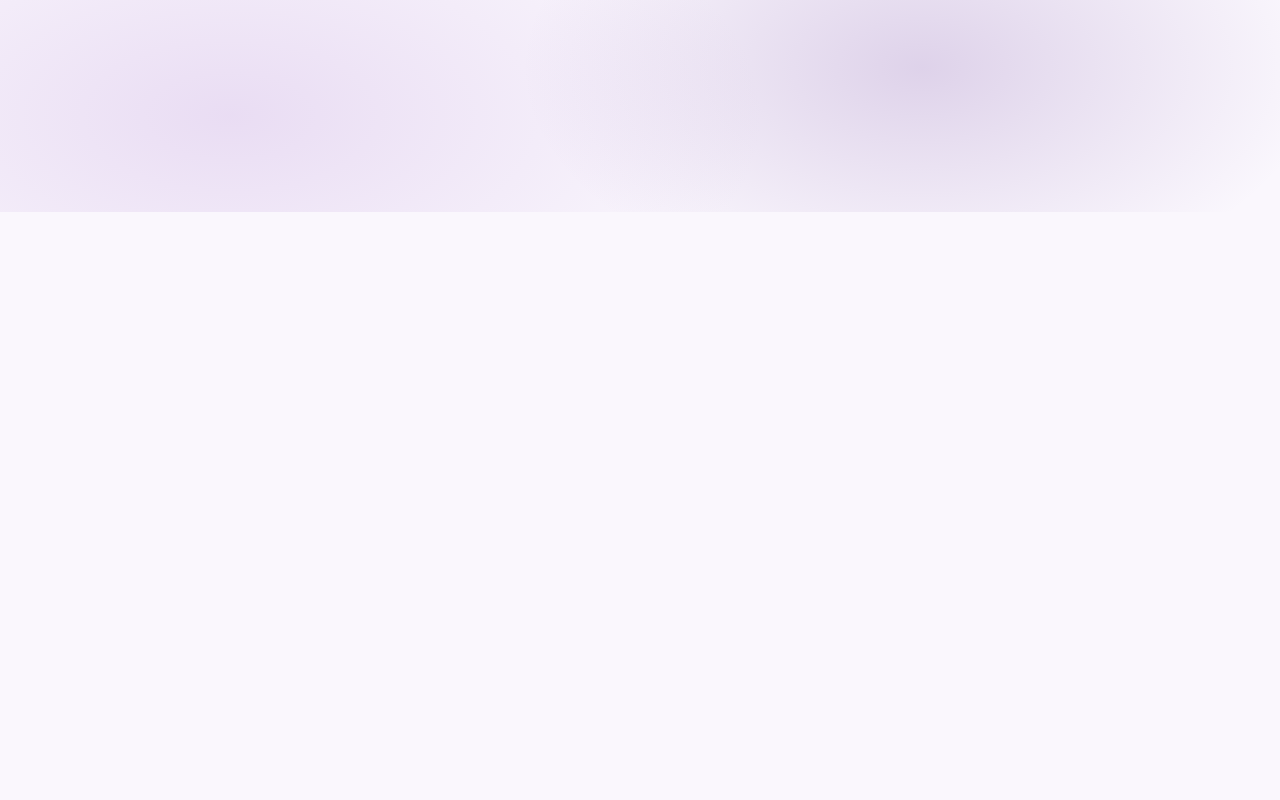
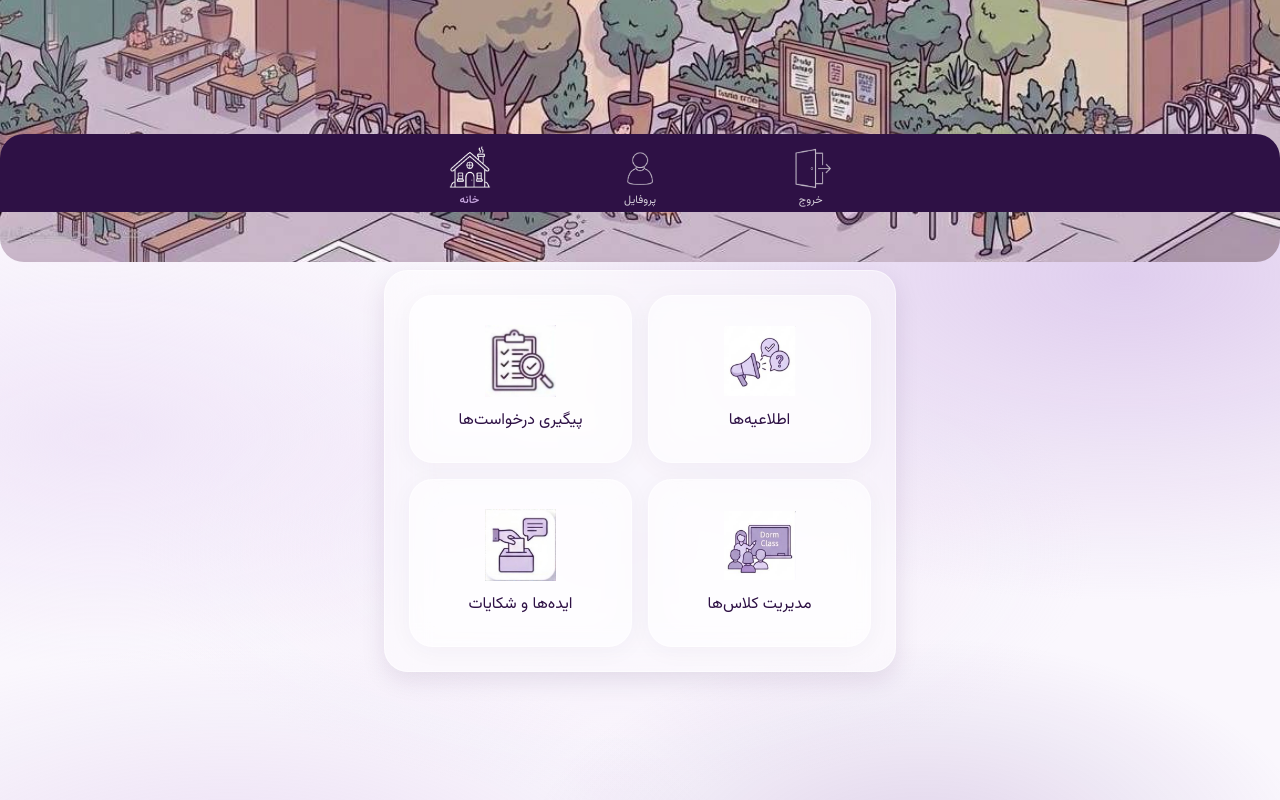
Before and after one commit to osvehHasanpour/dormitory-management, a React (Vite) app in the folder frontend/: page /supervisor/dashboard in a window 1280 px wide. Shown: the part 588-1388 px from the top of the page. Before the commit the page ends 800 px from the top, so only its background shows below. Built offline with nearby package versions, Linux system fonts and the light colour scheme; no server answers.

Commit message:
adding admin Dashboard

```diff
--- a/frontend/src/App.tsx
+++ b/frontend/src/App.tsx
@@ -14,6 +14,7 @@ import { NewComplaintPage } from './pages/student/NewComplaintPage'
 import { IdeasComplaintsMenuPage } from './pages/student/IdeasComplaintsMenuPage'
 import { ViewIdeasPage } from './pages/student/ViewIdeasPage'
 import { AnnouncementsPage } from './pages/student/AnnouncementsPage'
+import { SupervisorDashboardPage } from './pages/supervisor/SupervisorDashboardPage'
 
 function PagePlaceholder({ title }: { title: string }) {
   return (
@@ -40,9 +41,22 @@ function App() {
       <Route path="/complaints" element={<NewComplaintPage />} />
       <Route path="/my-requests" element={<MyRequestsPage />} />
       <Route path="/profile" element={<ProfilePage />} />
+      <Route path="/supervisor/dashboard" element={<SupervisorDashboardPage />} />
       <Route
-        path="/supervisor/dashboard"
-        element={<PagePlaceholder title="داشبورد سرپرست" />}
+        path="/supervisor/announcements"
+        element={<PagePlaceholder title="اطلاعیه‌های خوابگاه" />}
+      />
+      <Route
+        path="/supervisor/requests"
+        element={<PagePlaceholder title="پیگیری درخواست‌ها" />}
+      />
+      <Route
+        path="/supervisor/classes"
+        element={<PagePlaceholder title="مدیریت کلاس‌ها" />}
+      />
+      <Route
+        path="/supervisor/ideas-complaints"
+        element={<PagePlaceholder title="ایده‌ها و شکایات" />}
       />
       <Route path="/admin/dashboard" element={<PagePlaceholder title="داشبورد مدیر" />} />
       <Route path="/" element={<Navigate to="/login" replace />} />
--- a/frontend/src/components/dashboard/FeatureCard.tsx
+++ b/frontend/src/components/dashboard/FeatureCard.tsx
@@ -4,16 +4,31 @@ interface FeatureCardProps {
   label: string
   image: string
   route: string
+  size?: 'default' | 'large'
 }
 
-export function FeatureCard({ label, image, route }: FeatureCardProps) {
+export function FeatureCard({ label, image, route, size = 'default' }: FeatureCardProps) {
+  const isLarge = size === 'large'
+
   return (
     <Link
       to={route}
-      className="flex min-h-[120px] flex-col items-center justify-center gap-2 glass-card p-4 transition-colors active:bg-white/55 sm:min-h-[140px]"
+      className={`flex flex-col items-center justify-center gap-3 glass-card p-4 transition-colors active:bg-white/55 ${
+        isLarge
+          ? 'min-h-[148px] rounded-lg sm:min-h-[168px]'
+          : 'min-h-[120px] sm:min-h-[140px]'
+      }`}
     >
-      <img src={image} alt="" className="h-14 w-14 object-contain sm:h-16 sm:w-16" />
-      <span className="text-center text-body-sm-strong text-ink">{label}</span>
+      <img
+        src={image}
+        alt=""
+        className={`object-contain ${isLarge ? 'h-16 w-16 sm:h-[72px] sm:w-[72px]' : 'h-14 w-14 sm:h-16 sm:w-16'}`}
+      />
+      <span
+        className={`text-center text-ink ${isLarge ? 'text-body-strong' : 'text-body-sm-strong'}`}
+      >
+        {label}
+      </span>
     </Link>
   )
 }
--- a/frontend/src/components/layout/BottomNav.tsx
+++ b/frontend/src/components/layout/BottomNav.tsx
@@ -2,6 +2,7 @@ import { useNavigate } from 'react-router-dom'
 import { useCallback, useState } from 'react'
 
 import { bottomNavItems } from '../../data/dashboardItems'
+import { supervisorBottomNavItems } from '../../data/supervisorDashboardItems'
 import { useAuth } from '../../hooks/useAuth'
 import type { BottomNavTab } from '../../types/dashboard'
 import {
@@ -11,9 +12,10 @@ import {
 
 interface BottomNavProps {
   activeTab?: BottomNavTab | null
+  variant?: 'student' | 'supervisor'
 }
 
-export function BottomNav({ activeTab = null }: BottomNavProps) {
+export function BottomNav({ activeTab = null, variant = 'student' }: BottomNavProps) {
   const navigate = useNavigate()
   const { logout } = useAuth()
   const [logoutAnchor, setLogoutAnchor] = useState<DialogAnchor | null>(null)
@@ -34,6 +36,8 @@ export function BottomNav({ activeTab = null }: BottomNavProps) {
     logout()
     navigate('/login', { replace: true })
   }, [closeLogoutDialog, logout, navigate])
+
+  const navItems = variant === 'supervisor' ? supervisorBottomNavItems : bottomNavItems
 
   const handleTabClick = (tab: BottomNavTab, route?: string, button?: HTMLButtonElement | null) => {
     if (tab === 'exit') {
@@ -58,7 +62,7 @@ export function BottomNav({ activeTab = null }: BottomNavProps) {
         aria-label="ناوبری اصلی"
       >
         <ul className="mx-auto flex max-w-lg items-end justify-around">
-          {bottomNavItems.map((item) => {
+          {navItems.map((item) => {
             const isActive = activeTab != null && item.id === activeTab
 
             return (
--- /dev/null
+++ b/frontend/src/data/supervisorDashboardItems.ts
@@ -0,0 +1,42 @@
+import culturalAnnouncements from '@media/cultural-announcements.jpg'
+import culturalClassRegistration from '@media/cultural-class-registration.jpg'
+import navExit from '@media/nav-exit.png'
+import navHome from '@media/nav-home.png'
+import navProfile from '@media/nav-profile.png'
+import reportIcon from '@media/report.jpg'
+import suggestionsFeedback from '@media/suggestions-feedback.jpg'
+
+import type { BottomNavItem, DashboardItem } from '../types/dashboard'
+
+export const supervisorDashboardItems: DashboardItem[] = [
+  {
+    id: 'announcements',
+    label: 'اطلاعیه‌ها',
+    image: culturalAnnouncements,
+    route: '/supervisor/announcements',
+  },
+  {
+    id: 'requests',
+    label: 'پیگیری درخواست‌ها',
+    image: reportIcon,
+    route: '/supervisor/requests',
+  },
+  {
+    id: 'classes',
+    label: 'مدیریت کلاس‌ها',
+    image: culturalClassRegistration,
+    route: '/supervisor/classes',
+  },
+  {
+    id: 'ideas-complaints',
+    label: 'ایده‌ها و شکایات',
+    image: suggestionsFeedback,
+    route: '/supervisor/ideas-complaints',
+  },
+]
+
+export const supervisorBottomNavItems: BottomNavItem[] = [
+  { id: 'exit', label: 'خروج', image: navExit },
+  { id: 'profile', label: 'پروفایل', image: navProfile, route: '/profile' },
+  { id: 'home', label: 'خانه', image: navHome, route: '/supervisor/dashboard' },
+]
--- /dev/null
+++ b/frontend/src/pages/supervisor/SupervisorDashboardPage.tsx
@@ -0,0 +1,32 @@
+import { BottomNav } from '../../components/layout/BottomNav'
+import { DashboardBanner } from '../../components/dashboard/DashboardBanner'
+import { FeatureCard } from '../../components/dashboard/FeatureCard'
+import { supervisorDashboardItems } from '../../data/supervisorDashboardItems'
+
+export function SupervisorDashboardPage() {
+  return (
+    <div className="page-gradient min-h-screen pb-24">
+      <DashboardBanner />
+
+      <main className="relative -mt-4 px-4 pb-8 pt-6 sm:px-6">
+        <div className="mx-auto w-full max-w-lg">
+          <div className="glass-card rounded-lg p-4 shadow-elevated sm:p-6">
+            <div className="grid grid-cols-2 gap-4">
+              {supervisorDashboardItems.map((item) => (
+                <FeatureCard
+                  key={item.id}
+                  label={item.label}
+                  image={item.image}
+                  route={item.route}
+                  size="large"
+                />
+              ))}
+            </div>
+          </div>
+        </div>
+      </main>
+
+      <BottomNav variant="supervisor" activeTab="home" />
+    </div>
+  )
+}
```
